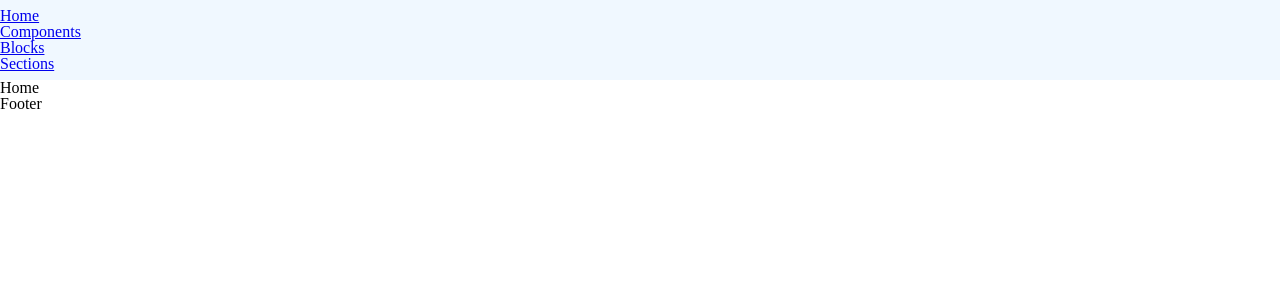
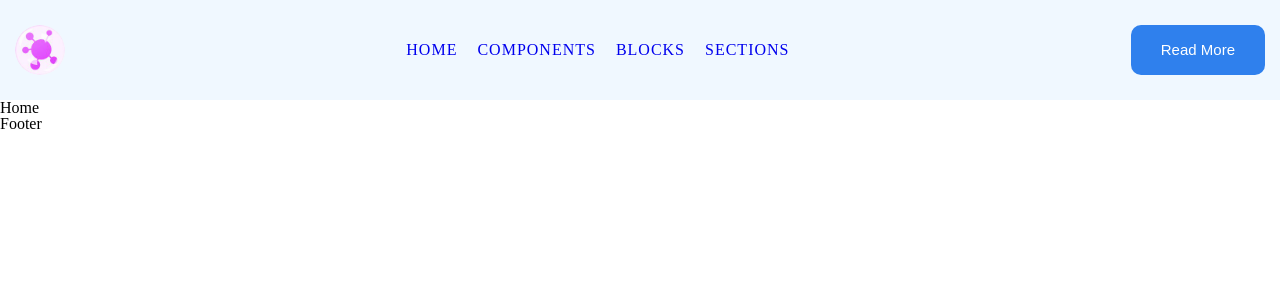
Before and after one commit to IliaRyzhenkov/lib-components, a React (Create React App) app: page / in a window 1280 px wide. Shown: the top 300 px of the page. Built offline with nearby package versions, Linux system fonts and the light colour scheme.

Commit message:
styling header

```diff
--- a/package.json
+++ b/package.json
@@ -14,6 +14,7 @@
     "react-dom": "^18.2.0",
     "react-router-dom": "^6.14.0",
     "react-scripts": "5.0.1",
+    "styled-components": "^6.0.1",
     "typescript": "^4.9.5",
     "web-vitals": "^2.1.4"
   },
--- /dev/null
+++ b/src/my-lib/blocks/menu.tsx
@@ -0,0 +1,21 @@
+import styled from 'styled-components'
+
+export const Menu = styled.ul`
+display: flex;
+align-items: centr;
+`
+
+
+
+export const MenuItem = styled.li`
+margin-left: 20px;
+font-size: 16px;
+letter-spacing: 1px;
+&:first-child{
+  margin-left:0;
+}
+a{
+  text-decoration: none;
+  text-transform: uppercase;
+}
+`
--- /dev/null
+++ b/src/my-lib/components/button.tsx
@@ -0,0 +1,42 @@
+import styled from 'styled-components'
+
+export const Button = styled.button`
+appearance: none;
+  backface-visibility: hidden;
+  background-color: #2f80ed;
+  border-radius: 10px;
+  border-style: none;
+  box-shadow: none;
+  box-sizing: border-box;
+  color: #fff;
+  cursor: pointer;
+  display: inline-block;
+  font-size: 15px;
+  font-weight: 500;
+  height: 50px;
+  letter-spacing: normal;
+  line-height: 1.5;
+  outline: none;
+  overflow: hidden;
+  padding: 14px 30px;
+  position: relative;
+  text-align: center;
+  text-decoration: none;
+  transform: translate3d(0, 0, 0);
+  transition: all .3s;
+  user-select: none;
+  -webkit-user-select: none;
+  touch-action: manipulation;
+  vertical-align: top;
+  white-space: nowrap;
+&:hover {
+  background-color: #1366d6;
+  box-shadow: rgba(0, 0, 0, .05) 0 5px 30px, rgba(0, 0, 0, .05) 0 1px 4px;
+  opacity: 1;
+  transform: translateY(0);
+  transition-duration: .35s;
+}
+&:hover:after {
+  opacity: .5;
+}
+`
--- /dev/null
+++ b/src/my-lib/components/image.tsx
@@ -0,0 +1,15 @@
+import styled from 'styled-components'
+
+export const ImageAvatar = styled.div`
+  width: 50px;
+  height: 50px;
+  border-radius: 50%;
+  overflow: hidden;
+`
+
+export const Image = styled.img`
+width: 100%;
+height: 100%;
+object-fit: cover;
+object-position: center;
+`
--- /dev/null
+++ b/src/my-lib/layout/index.tsx
@@ -0,0 +1,17 @@
+import styled from 'styled-components'
+
+interface IRow {
+  py: number
+}
+export const Container = styled.div`
+max-width: 1300px;
+width: 100%;
+margin: auto;
+padding: 0 15px;
+`
+export const Row = styled.div<IRow>`
+display: flex;
+justify-content: space-between;
+align-items: center;
+padding: ${(props) => props.py}px 0 ;
+`
--- a/src/project/header/index.module.css
+++ b/src/project/header/index.module.css
@@ -4,13 +4,3 @@
   display: flex;
   align-items: center;
 }
-.menu{
-  display: flex;
-  justify-content: space-around;
-  align-items: center;
-}
-.menu li{
-  text-transform: uppercase;
-  font-size: 16px;
-  letter-spacing: 1px;
-}
--- a/src/project/header/index.tsx
+++ b/src/project/header/index.tsx
@@ -1,18 +1,30 @@
 import React from 'react'
 import { NavLink } from 'react-router-dom'
-import style from  './index.module.css'
+import style from './index.module.css'
+import { Container, Row } from '../../my-lib/layout'
+import { Button } from '../../my-lib/components/button'
+import { Image, ImageAvatar } from '../../my-lib/components/image'
+import { Menu, MenuItem } from '../../my-lib/blocks/menu'
 
 
 const Header = () => {
   return (
-    <div className={style.header}>
-      <ul>
-        <li><NavLink to={'/'}>Home</NavLink></li>
-        <li><NavLink to={'/components'}>Components</NavLink></li>
-        <li><NavLink to={'/blocks'}>Blocks</NavLink></li>
-        <li><NavLink to={'/sections'}>Sections</NavLink></li>
-      </ul>
-    </div>
+    <header className={style.header}>
+      <Container>
+        <Row py={25}>
+          <ImageAvatar>
+            <Image src="/headerIcon.jpg" alt="logo" />
+          </ImageAvatar>
+          <Menu className={style.menu}>
+            <MenuItem><NavLink to={'/'}>Home</NavLink></MenuItem>
+            <MenuItem><NavLink to={'/components'}>Components</NavLink></MenuItem>
+            <MenuItem><NavLink to={'/blocks'}>Blocks</NavLink></MenuItem>
+            <MenuItem><NavLink to={'/sections'}>Sections</NavLink></MenuItem>
+          </Menu>
+          <Button>Read More</Button>
+        </Row>
+      </Container>
+    </header>
   )
 }
 
```
Also changed, not shown: public/headerIcon.jpg (added), 1 other file (tests, documents, lock files or other folders).
